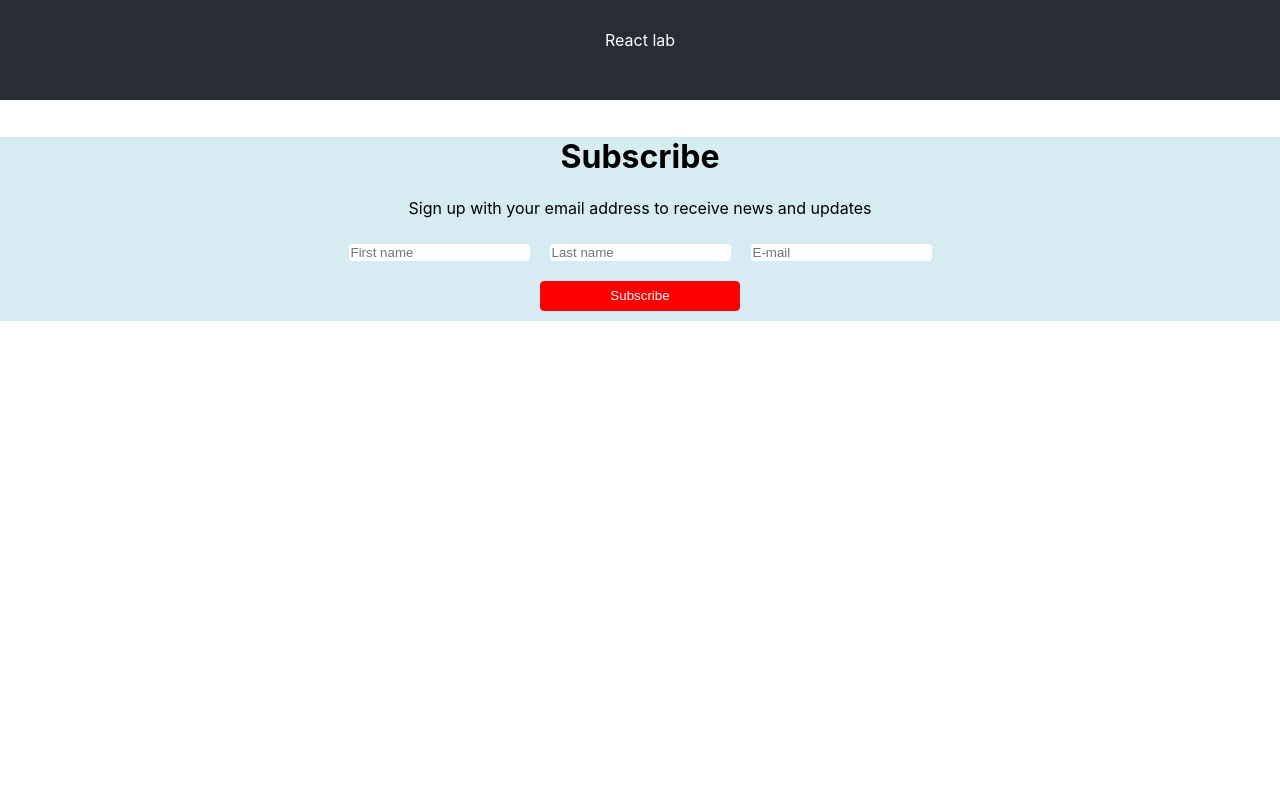
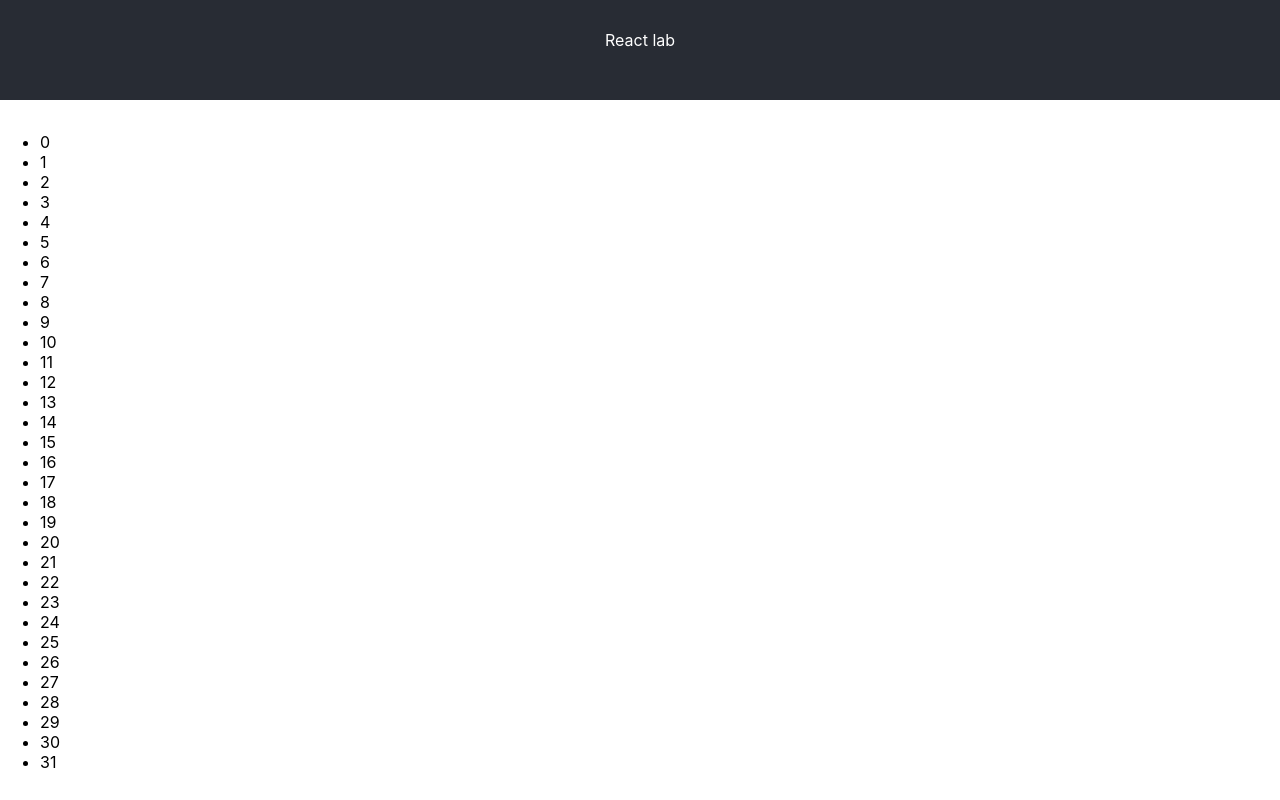
Before and after one commit to DenisV868/DenisV868.github.io, a React (Create React App) app: page / in a window 1280 px wide. Built offline with nearby package versions, Linux system fonts and the light colour scheme.

Commit message:
second day

```diff
--- a/src/App.js
+++ b/src/App.js
@@ -2,14 +2,30 @@
 import './App.css';
 //import tech from "./tech";
 //import Tech from "./tech";
-import sub from "./tech";
+import Numbers from "./tech";
+//import Array from "./array";
+//import Adding from "./adding";
+let numbers = [0, 1, 2, 3, 4, 5, 6, 7, 8, 9, 10, 11, 12, 13, 14, 15, 16, 17, 18, 19, 20, 21, 22, 23, 24, 25, 26, 27, 28, 29, 30, 31]
+;
+//let hi = "hi"
+/*import html from './html_logo.png';
+import css from './css_logo.png';
+import js from './js_logo.png';
+import react from './react_logo.png';
+
+let techs = {
+    "html": html,
+    "css": css,
+    "js": js,
+    "react": react,
+}*/
 function App() {
   return (
     <div className="App">
       <header className="App-header">
         <p>React lab</p>
       </header>
-        {sub()}
+        <Numbers numbers={numbers} />
     </div>
   );
 }
--- a/src/tech.js
+++ b/src/tech.js
@@ -1,30 +1,18 @@
 import React from "react";
-/*import htmlLogo from './html_logo.png';
-import cssLogo from './css_logo.png';
-import jsLogo from './js_logo.png';
-import reactLogo from './react_logo.png';
-
-/*const techs = {
-    "html":htmlLogo,
-    "css":cssLogo,
-    "js":jsLogo,
-    "react":reactLogo
-}
-
-function tech() {
+/*function tech(props) {
 
  return(
      <div style={{display: 'inline'}}>
-     <img src={techs.html} alt=""/>
-     <img src={techs.css} alt=""/>
-     <img src={techs.js} alt=""/>
-     <img src={techs.react} alt=""/>
+     <img src={props.html} alt=""/>
+     <img src={props.css} alt=""/>
+     <img src={props.js} alt=""/>
+     <img src={props.react} alt=""/>
  </div>)
 
-}
+}*/
 
-export default tech;*/
-
+//export default tech;
+/*
 function sub() {
 
     return(<div style={{textAlign:"center",background: "rgba(173, 216, 230, 0.5)"}}>
@@ -38,8 +26,28 @@ function sub() {
         <div style={{alignContent: "center"}}>
             <button style={{margin:"10px", background:"red", color:"white", border: "1px solid red", borderRadius:"4px", width:"200px",height:"30px"}}>Subscribe</button>
         </div>
-    </div>)
+    </div>)*/
 
+/*}
+
+export default sub;*/
+
+function Numbers(props) {
+
+    const list = props.numbers.map((number)=><li>{number}</li>);
+    return <ul style={{display:"inline-block"}}>{list}</ul>
 }
 
-export default sub;
+export default Numbers;
+
+const checkPrime = (n) => {
+    if (n <= 1) {
+        return false;
+    }
+    for (let i = 2; i <= Math.sqrt(n); i++) {
+        if (n % i === 0) {
+            return false;
+        }
+    }
+    return true;
+};
```
